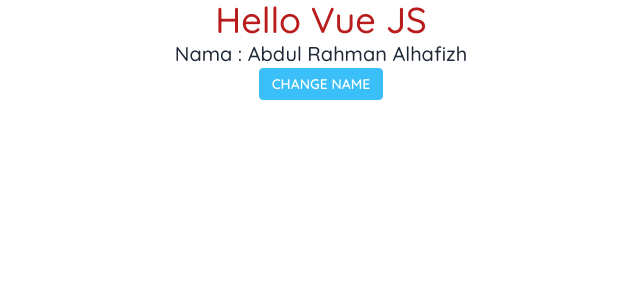
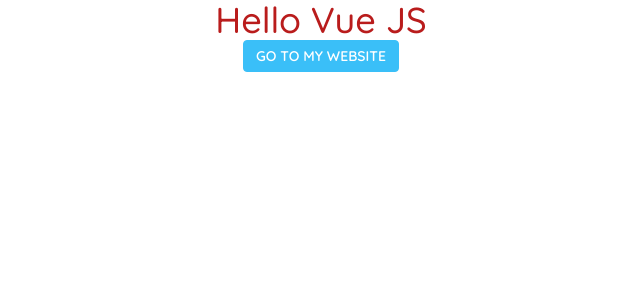
Before and after one commit to radenmasabdul/LearnVueJS, a Vue app: page / in a window 1280 px wide. Shown: the top 300 px of the page, without its empty margins (319-959 px from the left). Built offline with nearby package versions, Linux system fonts and the light colour scheme.

Commit message:
data binding

```diff
--- a/src/App.vue
+++ b/src/App.vue
@@ -2,17 +2,25 @@
   <h1 class="text-red-700 text-4xl text-center">Hello Vue JS</h1>
 
   <!-- data -->
-  <h2 class="text-center text-xl">Nama : {{ nama }}</h2>
+  <!-- <h2 class="text-center text-xl">Nama : {{ nama }}</h2> -->
 
   <!-- method -->
-  <div class="flex justify-center">
+  <!-- <div class="flex justify-center">
     <button @click="changeName" class="btn btn-info btn-sm text-white rounded">
       Change Name
+    </button>
+  </div> -->
+
+  <!-- data binding -->
+  <div class="flex justify-center">
+    <button class="btn btn-info btn-sm text-white rounded">
+      <a :href="url">Go To My Website</a>
     </button>
   </div>
 </template>
 
-<script>
+<!-- data & method -->
+<!-- <script>
 export default {
   name: "App",
   data() {
@@ -26,4 +34,16 @@
     },
   },
 };
+</script> -->
+
+<!-- data binding -->
+<script>
+export default {
+  name: "App",
+  data() {
+    return {
+      url: "https://radenmasabdul.my.id",
+    };
+  },
+};
 </script>
```
